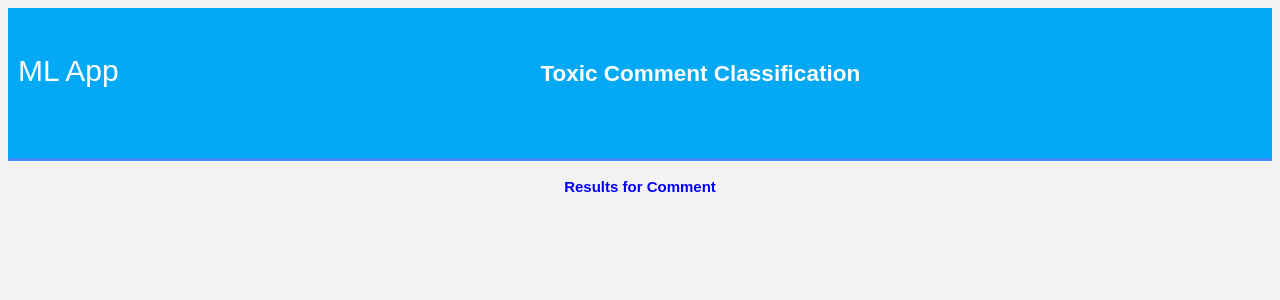
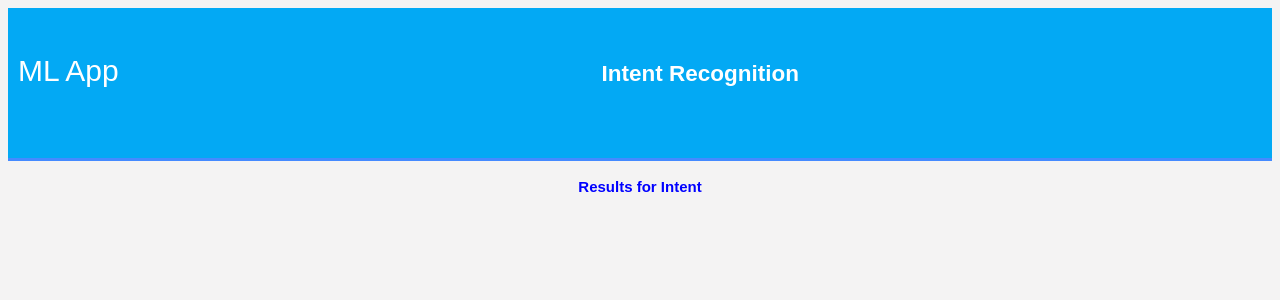
Before and after one commit to seanbenhur/intent-recognition, a Flask app: template intent_classification/src/templates/result.html in a window 1280 px wide. Shown: the top 300 px of the page. Run offline with Flask 2, Linux system fonts and the light colour scheme; the template is opened without the code that fills it, so the values that code supplies are empty; parts of the project's set-up code (start-up, migrations or seed data) failed here and were passed over.

Commit message:
improved result.html

```diff
--- a/intent_classification/src/templates/result.html
+++ b/intent_classification/src/templates/result.html
@@ -11,11 +11,11 @@
 		<div id="brandname">
 			ML App
 		</div>
-		<h2>Toxic Comment  Classification</h2>
+		<h2>Intent Recognition</h2>
 
 	</div>
 	</header>
-	<p style="color:blue;font-size:20;text-align: center;"><b>Results for Comment</b></p>
+	<p style="color:blue;font-size:20;text-align: center;"><b>Results for Intent</b></p>
 	<div class="results">
 	{% if prediction == 0 %}
 	<h2>Add To Playlist</h2>
```
